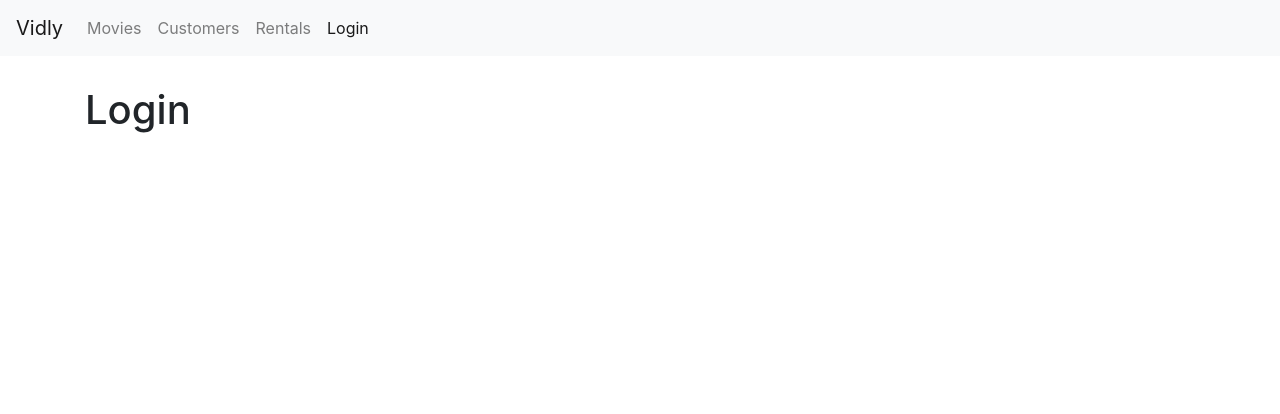
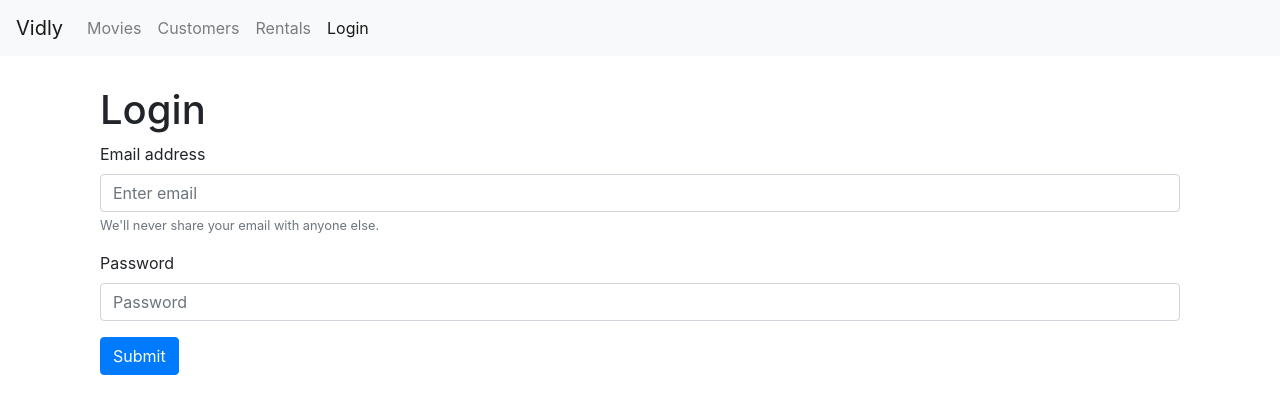
Before and after one commit to enowmbi/Video-Rental-Project-vidly-, a React (Create React App) app: page /login in a window 1280 px wide. Shown: the top 414 px of the page. Built offline with nearby package versions, Linux system fonts and the light colour scheme.

Commit message:
create bootstrap login form

```diff
--- a/src/components/Login.js
+++ b/src/components/Login.js
@@ -2,14 +2,32 @@
 
 
 class Login extends Component{
+    handleSubmit=(e)=>{
+        e.preventDefault();
+
+        console.log("submitted")
+    }
 
     render(){
         return(
-            <h1>Login</h1>
-
+            <div className="container">
+                <h1>Login</h1>
+                <form onSubmit={this.handleSubmit}>
+                    <div className="form-group">
+                        <label htmlFor="exampleInputEmail1">Email address</label>
+                        <input type="email" className="form-control" id="exampleInputEmail1" aria-describedby="emailHelp" placeholder="Enter email" />
+                        <small id="emailHelp" className="form-text text-muted">We'll never share your email with anyone else.</small>
+                    </div>
+                    <div className="form-group">
+                        <label htmlFor="exampleInputPassword1">Password</label>
+                        <input type="password" className="form-control" id="exampleInputPassword1" placeholder="Password" />
+                    </div>
+                    <button type="submit" className="btn btn-primary">Submit</button>
+                </form>
+            </div>
         )
 
     }
 
 }
- export default Login
+export default Login
```
